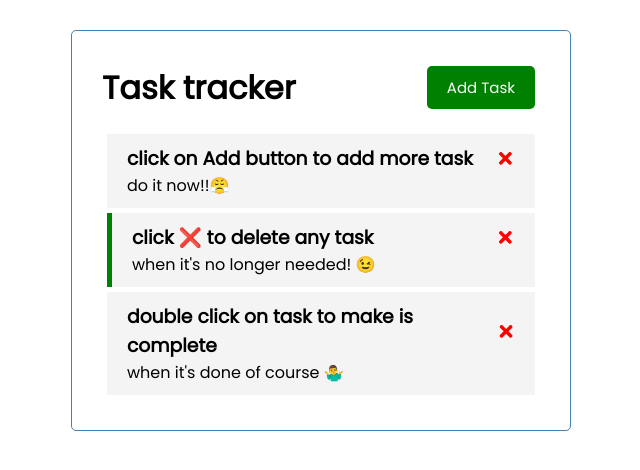
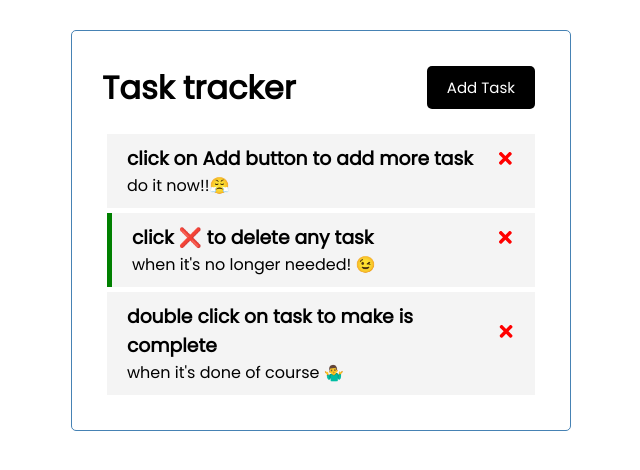
Before and after one commit to mekanhaji/Task-Manager-React, a React (Create React App) app: page / in a window 1280 px wide. Shown: the top 470 px of the page, without its empty margins (319-959 px from the left). Built offline with nearby package versions, Linux system fonts and the light colour scheme.

Commit message:
FIX typo

```diff
--- /dev/null
+++ b/src/components/Button.js
@@ -0,0 +1,20 @@
+import PropTypes from "prop-types";
+
+const Button = ({  text, onClick }) => {
+  return (
+    <button onClick={onClick} className="btn">
+      {text}
+    </button>
+  );
+};
+
+Button.defaultProps = {
+  text: "btn-default",
+};
+
+Button.prototype = {
+  text: PropTypes.string,
+  onClick: PropTypes.func,
+};
+
+export default Button;
--- a/src/components/Buttton.js
+++ /dev/null
@@ -1,26 +0,0 @@
-import PropTypes from 'prop-types'
-
-const Buttton = ({color, text, onClick}) => {
-
-  return (
-    <button
-      onClick={onClick}
-      className='btn'
-      style={{backgroundColor: color}}>
-      {text}
-    </button>
-  )
-}
-
-Buttton.defaultProps = {
-  text:'btn-default',
-  color:'black',
-}
-
-Buttton.prototype ={
-  text: PropTypes.string,
-  color: PropTypes.string,
-  onClick: PropTypes.func,
-}
-
-export default Buttton
--- a/src/components/Header.js
+++ b/src/components/Header.js
@@ -1,11 +1,11 @@
 import PropTypes from 'prop-types'
-import Buttton from './Buttton'
+import Button from './Button'
 
-const Header = ({title , onAdd, btnText, btnColor }) => {
+const Header = ({title , onAdd, btnText}) => {
   return (
     <header className='header'>
         <h1>Task tracker { title}</h1>
-        <Buttton text={btnText} color={btnColor} onClick={ onAdd }/>
+        <Button text={btnText} onClick={ onAdd }/>
     </header>
   )
 }
```
